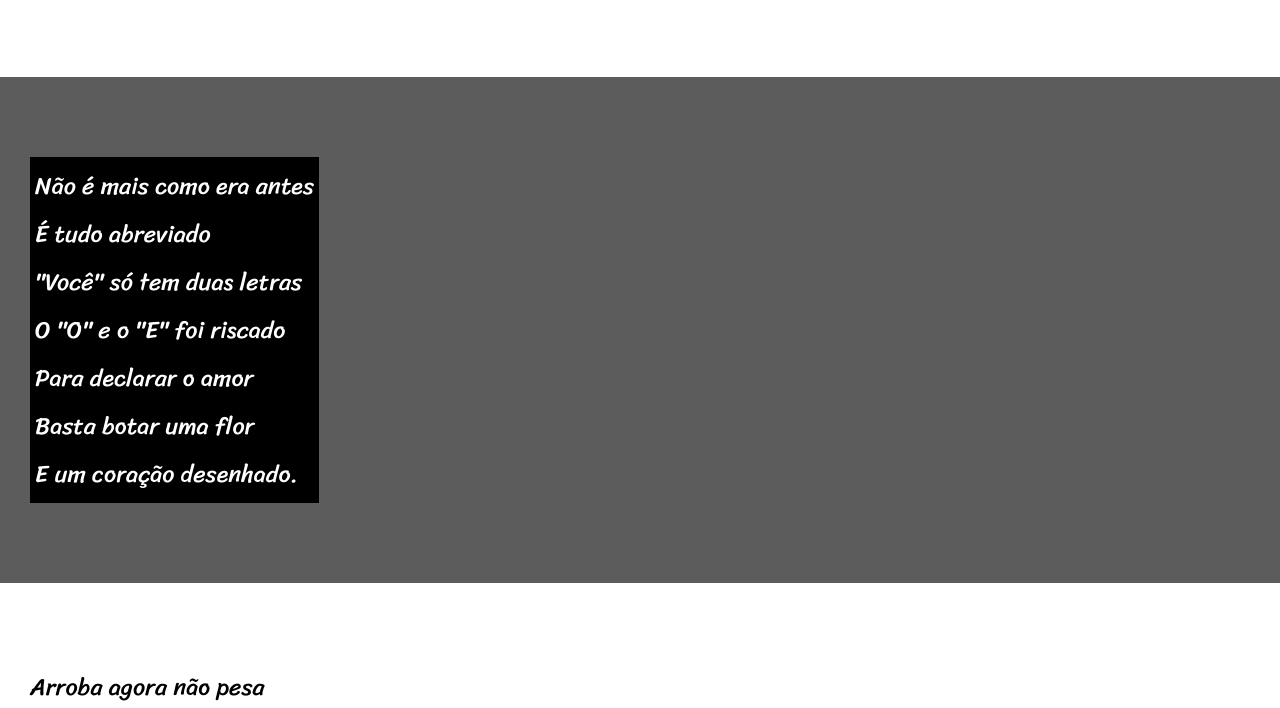
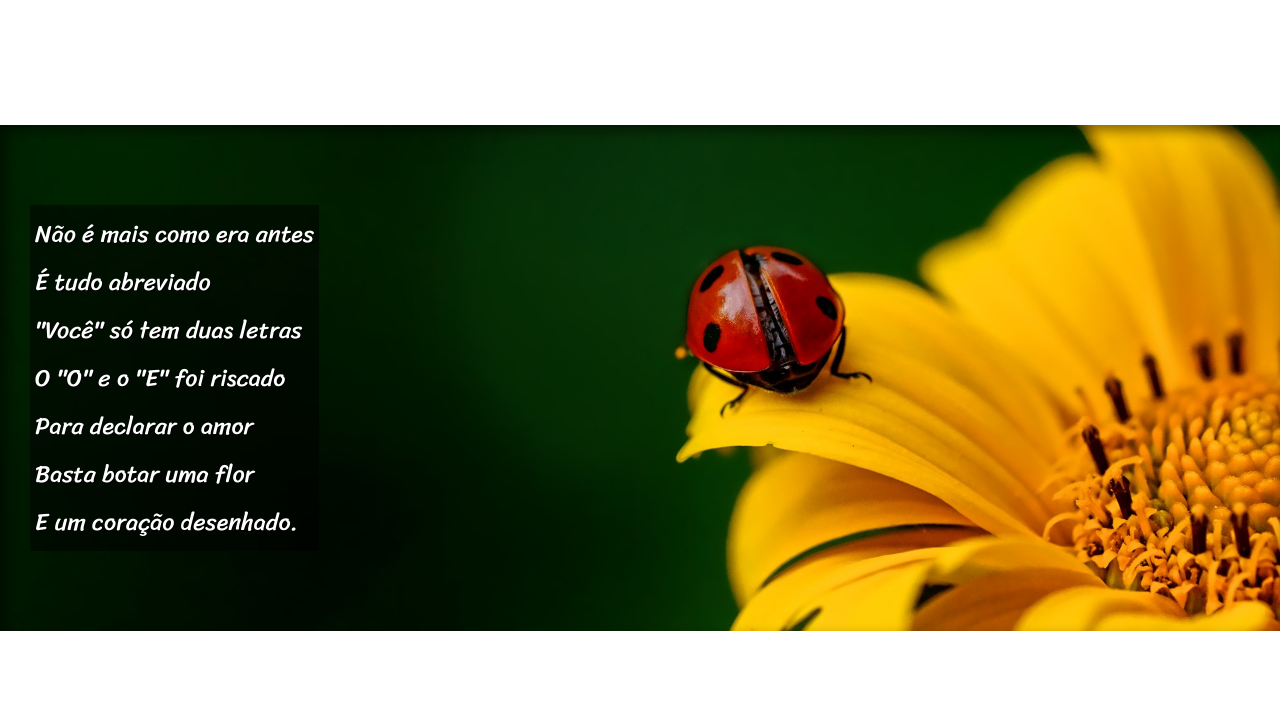
Before and after one commit to Aquilasilas/html-css, a plain HTML site: page DESAFIO/d012/index.html in a window 1280 px wide. Shown: the part 679-1387 px from the top of the page. Drawn offline with Linux system fonts and the light colour scheme.

Commit message:
novo projeto

```diff
--- a/DESAFIO/d012/estilo/style.css
+++ b/DESAFIO/d012/estilo/style.css
@@ -63,6 +63,10 @@ section{
     padding-left: 30px;
 }
 
+section > p{
+    padding-bottom: 2em;
+}
+
 section.normal{
     background-color: white;
     color: black;
@@ -70,14 +74,29 @@ section.normal{
 }
 
 section.imagem{
-    background-color: rgb(92, 92, 92);
+    background-color: rgba(92, 92, 92, 0.644);
     color: white;
+    box-shadow: inset 6px 6px 13px 0px rgba(0, 0, 0, 0.473);
+    background-size: cover;
+    background-attachment: fixed;
 }
 
 section.imagem > p{
-    background-color: black;
+    background-color: rgba(0, 0, 0, 0.514);
     display: inline-block;
     padding: 5px;
+    text-shadow: 1px 1px 0px black ;
+    background-size: cover;
+}
+
+section#img01{
+    background-image: url('../imagens/background001.jpg');
+    background-position: right center;
+
+}
+
+section#img02{
+    background-image: url('../imagens/background002.jpg');
 }
 
 footer{
--- a/DESAFIO/d012/index.html
+++ b/DESAFIO/d012/index.html
@@ -25,7 +25,7 @@
         </p>
     </section>
 
-    <section class="imagem">
+    <section class="imagem" id="img01">
         <p>
             Não é mais como era antes <br>
             É tudo abreviado <br>
@@ -62,7 +62,7 @@
             </p>
     </section>
 
-    <section class="imagem">
+    <section class="imagem" id="img02">
         <p>
             Tenho saudade das cartas <br>
             Escritas com a própria mão <br>
```
